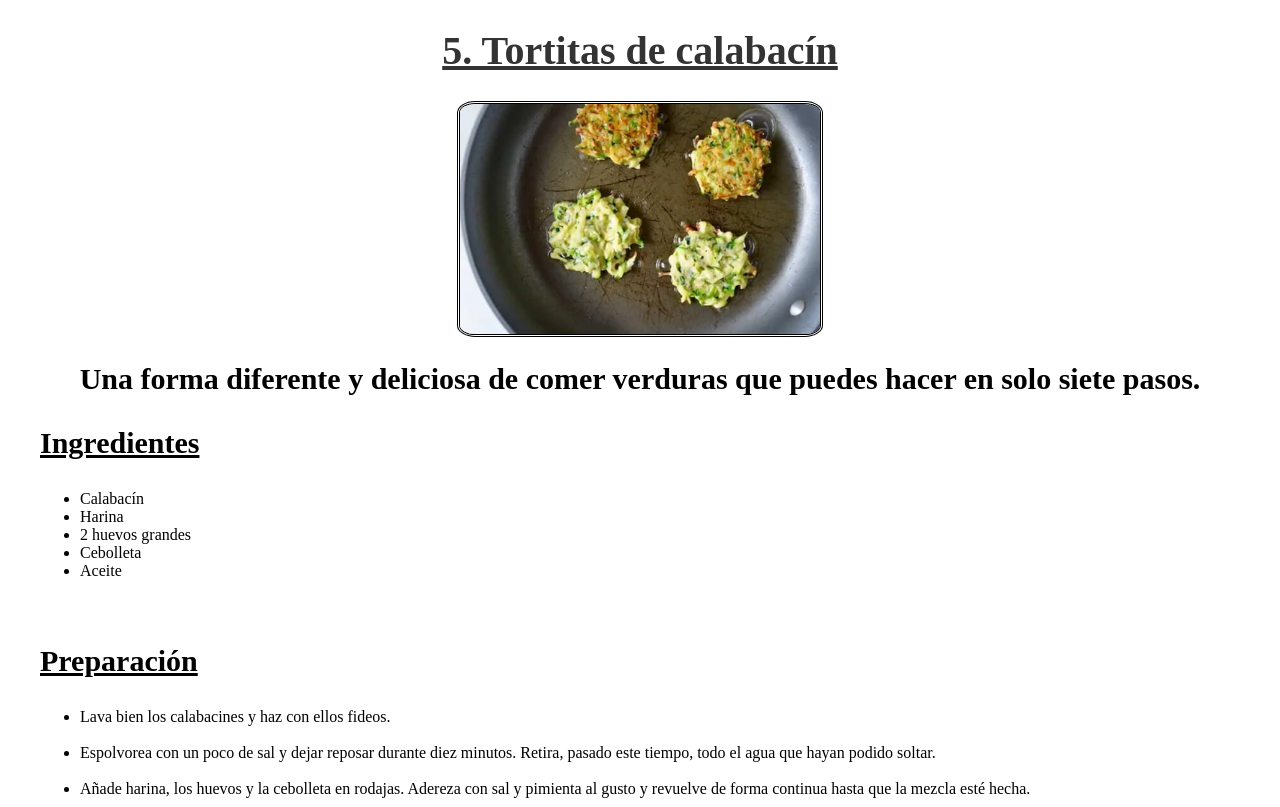
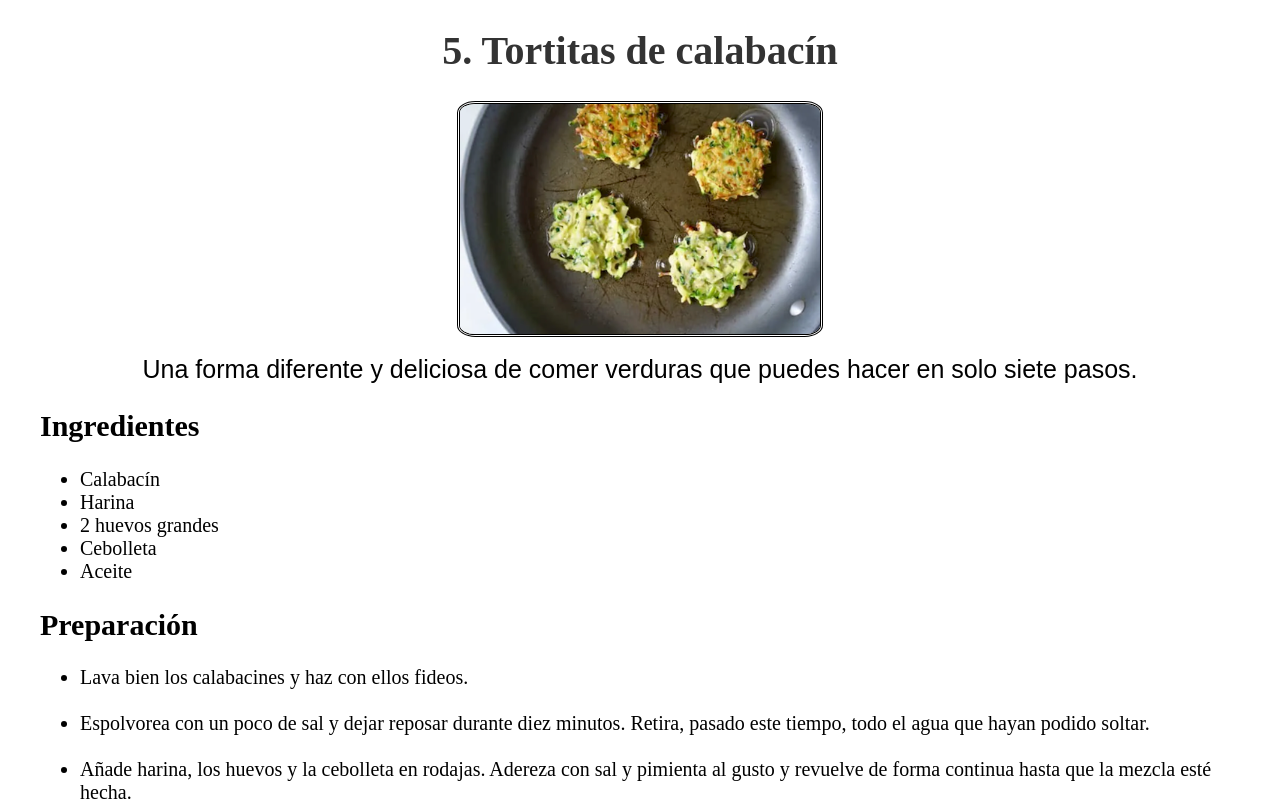
Before and after one commit to Dany3gs/DAM_Primero, a plain HTML site: page Asignaturas/LND/VsCode/Recetas/Receta5.html in a window 1280 px wide. Shown: the top 807 px of the page. Drawn offline with Linux system fonts and the light colour scheme.

Commit message:
correcciones

```diff
--- a/Asignaturas/LND/VsCode/Recetas/Receta5.html
+++ b/Asignaturas/LND/VsCode/Recetas/Receta5.html
@@ -8,15 +8,15 @@
 </head>
     <body>
         <header>
-            <h1><u>5. Tortitas de calabacín</u></h1>
+            <h1>5. Tortitas de calabacín</h1>
 
             <img src="/images/tortitas.png" alt="portada">
         </header>
+        <br>
+        <p class="texto">Una forma diferente y deliciosa de comer verduras
+            que puedes hacer en solo siete pasos.</p>
 
-        <h2>Una forma diferente y deliciosa de comer verduras
-            que puedes hacer en solo siete pasos.</h2>
-
-        <h3><b><u> Ingredientes </u></b></h3>
+            <h2><b> Ingredientes </b></h2>
 
         <ul>
             <li>Calabacín</li>
@@ -26,7 +26,7 @@
             <li>Aceite</li>
         </ul>
 
-        <h3><br><u><strong>Preparación</strong></u></h3>
+        <h2><b>Preparación</b></h2>
 
         <ul>
             <li>Lava bien los calabacines y haz con ellos fideos.</li>
--- a/Asignaturas/LND/VsCode/style.css
+++ b/Asignaturas/LND/VsCode/style.css
@@ -14,12 +14,6 @@ h1 {
 h2 {
     font-size: 30px;
     color:#000000;
-    text-align: center;
-}
-
-h3 {
-    font-size: 30px;
-    color:#000000;
     text-align: 30px;
 }
 
@@ -31,6 +25,12 @@ p {
     margin: 0 auto;
 }
 
+.texto {
+    font-size: 25px;
+    color:#000000;
+    text-align: 30px;
+}
+
 ol {
     font-family: "Courier New", monospace;
     margin: 0 auto;
@@ -38,6 +38,11 @@ ol {
     width: 30%;
     font-size: 20px;
 }
+
+ul {
+    font-size: 20px;
+}
+
 
 a {
     color: #0D47A1;
```
Also changed, not shown: Asignaturas/LND/VsCode/Recetas/Receta1.html (+6 -5 lines), Asignaturas/LND/VsCode/Recetas/Receta2.html (+5 -5 lines), Asignaturas/LND/VsCode/Recetas/Receta3.html (+7 -7 lines), Asignaturas/LND/VsCode/Recetas/Receta4.html (+7 -6 lines), Asignaturas/LND/VsCode/index.html (+3 -3 lines), 1 other file.
